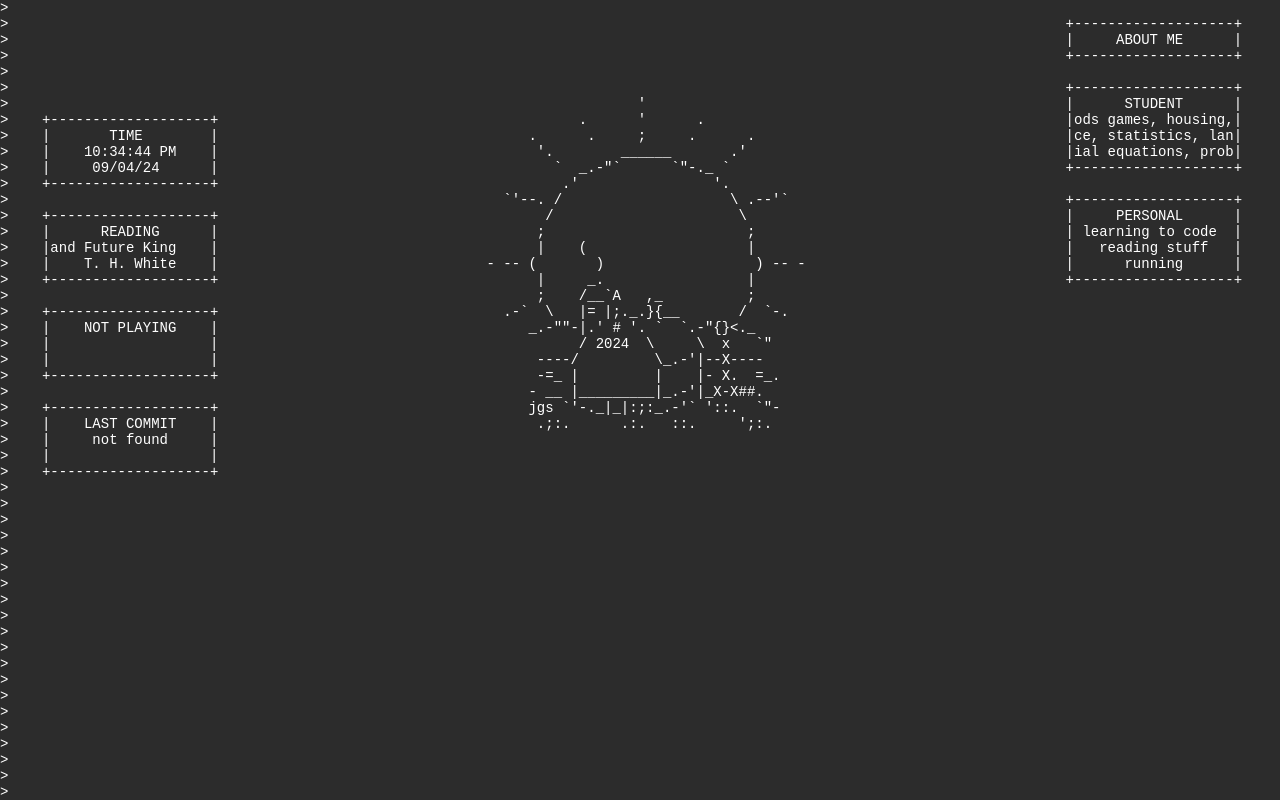
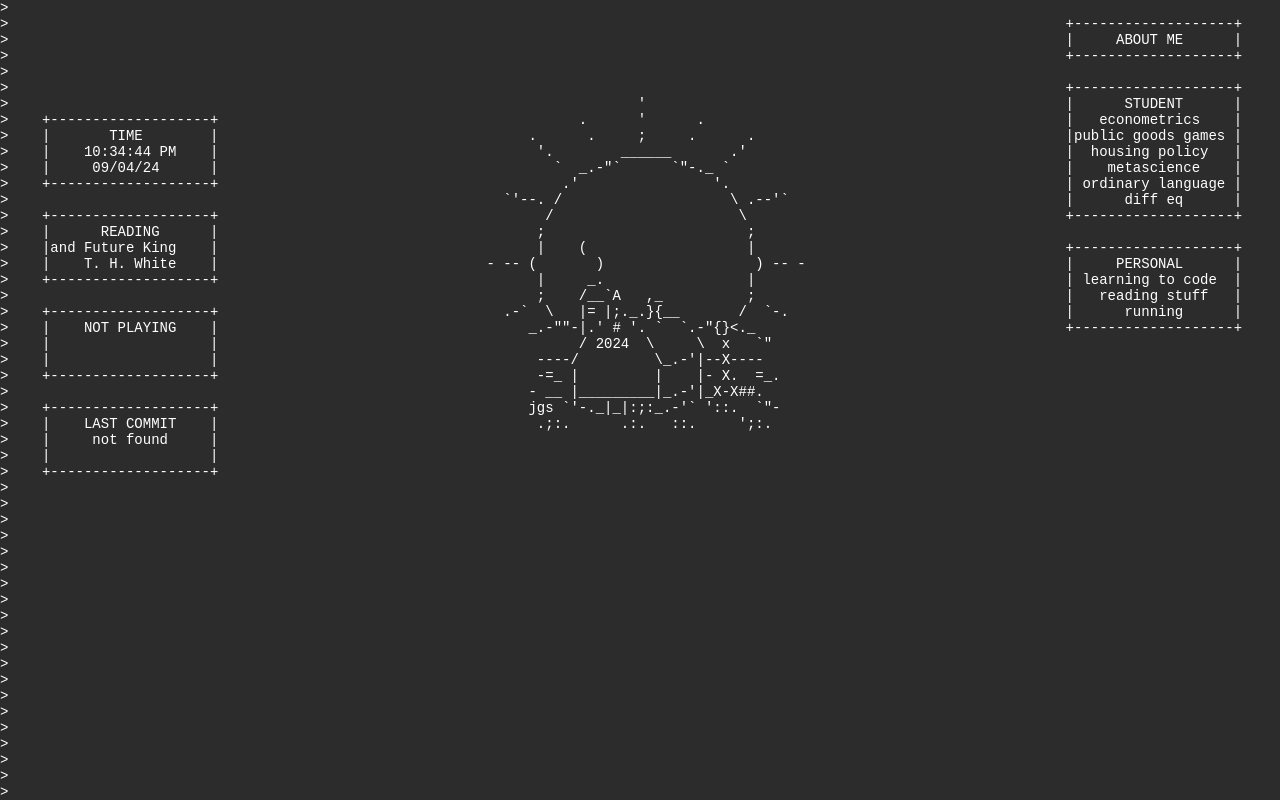
Before and after one commit to TFirst99/tfirst, a plain HTML site: page public/index.html in a window 1280 px wide. Drawn offline with Linux system fonts and the light colour scheme; no server answers.

Commit message:
update about content

```diff
--- a/public/about.json
+++ b/public/about.json
@@ -1,9 +1,12 @@
 {
   "about1": [
   "STUDENT",
-  "public goods games, housing, policy",
-  "metascience, statistics, language  ",
-  "differential equations, probability"
+  "econometrics",
+  "public goods games",
+  "housing policy",
+  "metascience",
+  "ordinary language",
+  "diff eq"
   ],
   "about2": [
   "PERSONAL",
--- a/public/css/main.css
+++ b/public/css/main.css
@@ -51,11 +51,11 @@ html body{
 }
 #about1-widget {
     grid-column: -26 / span 21;
-    grid-row: 6 / span 6;
+    grid-row: 6 / span 9;
 }
 #about2-widget {
     grid-column: -26 / span 21;
-    grid-row: 13 / span 6;
+    grid-row: 16 / span 6;
 }
 #weather-art {
     grid-column: 1 / -1;
```
